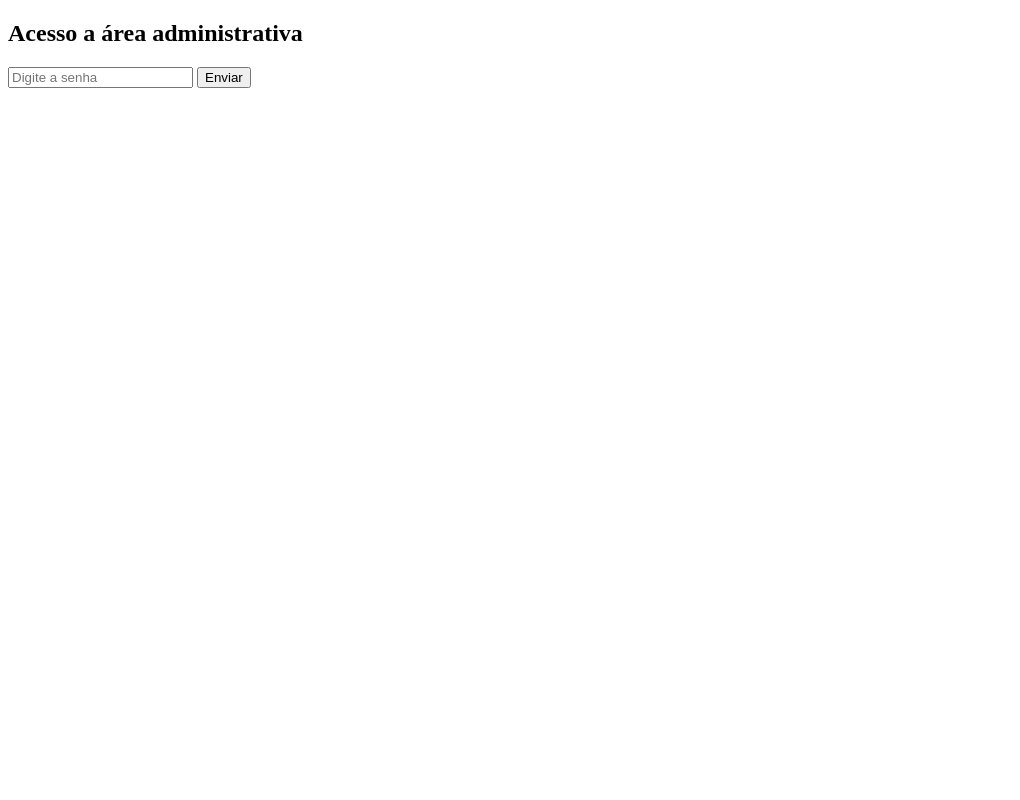
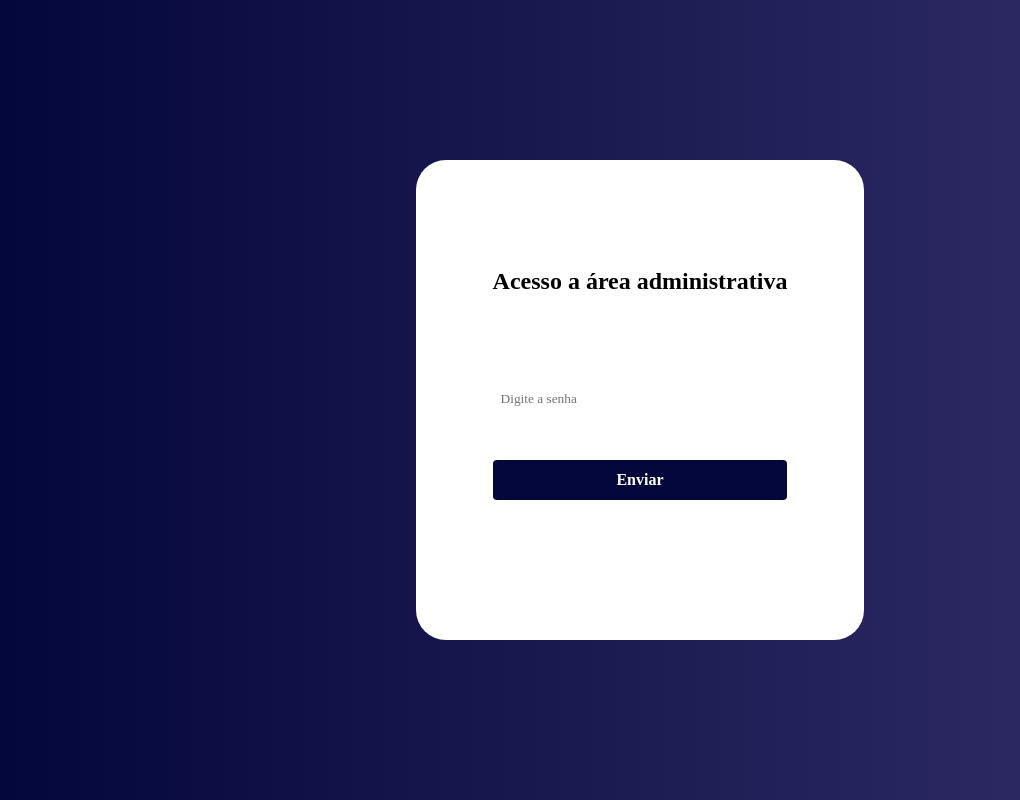
Before and after one commit to ProjetoFinal-Mod01-Blue/catalogoEntreAsEstrelas, a Flask app: page /login in a window 1280 px wide. Shown: the whole page, without its empty margins (0-1020 px from the left). Run offline with Flask 2, Linux system fonts and the light colour scheme; some web fonts are replaced.

Commit message:
Dara- tela de login

```diff
--- /dev/null
+++ b/static/css/login.css
@@ -0,0 +1,93 @@
+/* --------------------------- Fonte --------------------------- */
+@font-face {
+    font-family: 'Saira Semi Condensed';
+    font-style: normal;
+    font-weight: 500;
+    font-display: swap;
+    src: url(https://fonts.gstatic.com/s/sairasemicondensed/v6/U9MM6c-2-nnJkHxyCjRcnMHcWVWV1cWRRXf_S_MRiXk.woff2) format('woff2');
+    unicode-range: U+0000-00FF, U+0131, U+0152-0153, U+02BB-02BC, U+02C6, U+02DA, U+02DC, U+2000-206F, U+2074, U+20AC, U+2122, U+2191, U+2193, U+2212, U+2215, U+FEFF, U+FFFD;
+  }
+
+  /* ------------------------------- Reset---------------------------- */
+
+* {
+    padding: 0;
+    margin: 0;
+    font-family: 'Saira Semi Condensed';
+}
+
+/* -------------------------- Page ------------------------------ */
+body {
+    width: 100%;
+    height: 100vh;
+
+    display: flex;
+    justify-content: center;
+    align-items: center;
+    background: linear-gradient(to right, #04073B, #35316B);
+}
+
+section#login {
+    display:flex;
+    justify-content:center;
+    align-items: center;
+
+    background-color: #fff;
+    width: 35vw;
+    height: 60vh;
+    border-radius: 30px;
+}
+
+h1 {
+    margin-bottom:10vh;
+}
+
+input {
+    height: 48px;
+    width: 100%;
+    box-sizing: border-box;
+    padding-left: 8px;
+    border: unset;
+    outline: none;
+}
+
+.input-login-border{
+    height: 1px;
+    width: 100%;
+    margin-bottom: 26px;
+    background-color: #cfcfcf ;
+    transition: 3s ease-in-out;
+}
+.input-login-border::after{
+    content: '';
+    display: block;
+    height: 1px;
+    width: 0;
+    margin-bottom: 36px;
+    background:#04073B ;
+    transition: 3s ease-in-out;
+}
+
+input:focus + .input-login-border::after {
+    width: 100%;
+}
+
+button {
+    height: 40px;
+    width: 100%;
+    outline: none;
+    background: #04073B;
+    background-size: 200%;
+    margin-bottom: 32px;
+    color: #fff;
+    font-size: 16px;
+    font-weight: bold;
+    border: unset;
+    border-radius: 4px;
+    cursor: pointer;
+    transition: 3s ease-in-out;
+}
+
+button:hover {
+    background-position: right;
+}
--- a/templates/login.html
+++ b/templates/login.html
@@ -4,7 +4,9 @@
     <meta charset="UTF-8">
     <meta http-equiv="X-UA-Compatible" content="IE=edge">
     <meta name="viewport" content="width=device-width, initial-scale=1.0">
-    <title>Login</title>
+    <title>Catálogo | Login</title>
+
+    <link rel="stylesheet" href="/static/css/login.css">
 </head>
 <body>
 
@@ -15,6 +17,7 @@
             </a>
             <h1>Acesso a área administrativa</h1>
             <input type="password" placeholder="Digite a senha" id="senha" name="senha">
+            <span class="input-login-border"></span>
             <button type="submit">Enviar</button>
 
         </form>
```
